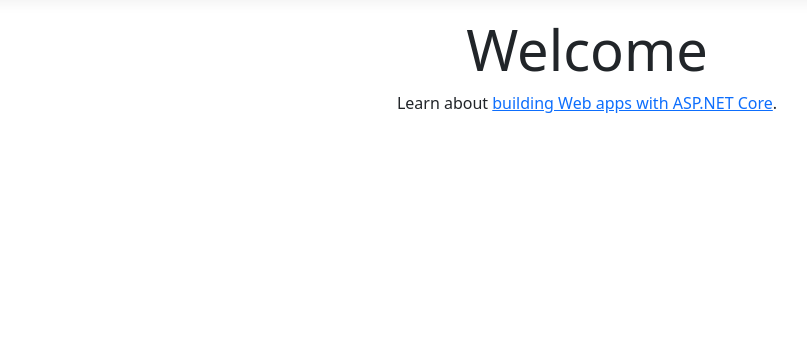
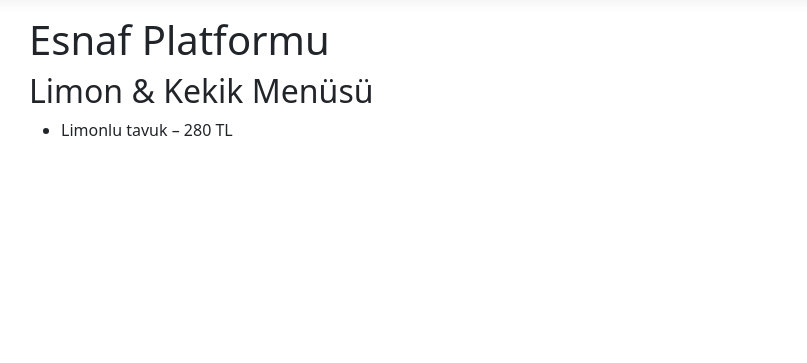
Before and after one commit to seherplt4733/esnaf-platformu-mvc, an ASP.NET Core app: page / in a window 1280 px wide. Shown: the part 57-420 px from the top of the page, without its empty margins (53-860 px from the left). Run offline with ASP.NET Core 8, Linux system fonts and the light colour scheme; style sheets or scripts are compiled from the project's sources.

Commit message:
Display sample restaurant menu on home page

```diff
--- a/src/EsnafPlatformu.Web/Controllers/HomeController.cs
+++ b/src/EsnafPlatformu.Web/Controllers/HomeController.cs
@@ -1,15 +1,27 @@
 using System.Diagnostics;
 using Microsoft.AspNetCore.Mvc;
 using EsnafPlatformu.Web.Models;
+
 
 namespace EsnafPlatformu.Web.Controllers;
 
 public class HomeController : Controller
 {
     public IActionResult Index()
+{
+    var menuItems = new List<MenuItem>
     {
-        return View();
-    }
+        new MenuItem
+        {
+            Name = "Limonlu tavuk",
+            Price = 280m,
+            SortOrder = 20,
+            IsVisible = true
+        }
+    };
+
+    return View(menuItems);
+}
 
     public IActionResult Privacy()
     {
--- a/src/EsnafPlatformu.Web/Views/Home/Index.cshtml
+++ b/src/EsnafPlatformu.Web/Views/Home/Index.cshtml
@@ -1,8 +1,15 @@
+@model List<EsnafPlatformu.Web.Models.MenuItem>
+
 @{
-    ViewData["Title"] = "Home Page";
+    ViewData["Title"] = "Esnaf Platformu";
 }
 
-<div class="text-center">
-    <h1 class="display-4">Welcome</h1>
-    <p>Learn about <a href="https://learn.microsoft.com/aspnet/core">building Web apps with ASP.NET Core</a>.</p>
-</div>
+<h1>Esnaf Platformu</h1>
+<h2>Limon &amp; Kekik Menüsü</h2>
+
+<ul>
+    @foreach (var item in Model)
+    {
+        <li>@item.Name – @item.Price TL</li>
+    }
+</ul>
```
Also changed, not shown: src/EsnafPlatformu.Web/Models/MenuItem.cs (added, +8 -0 lines).
